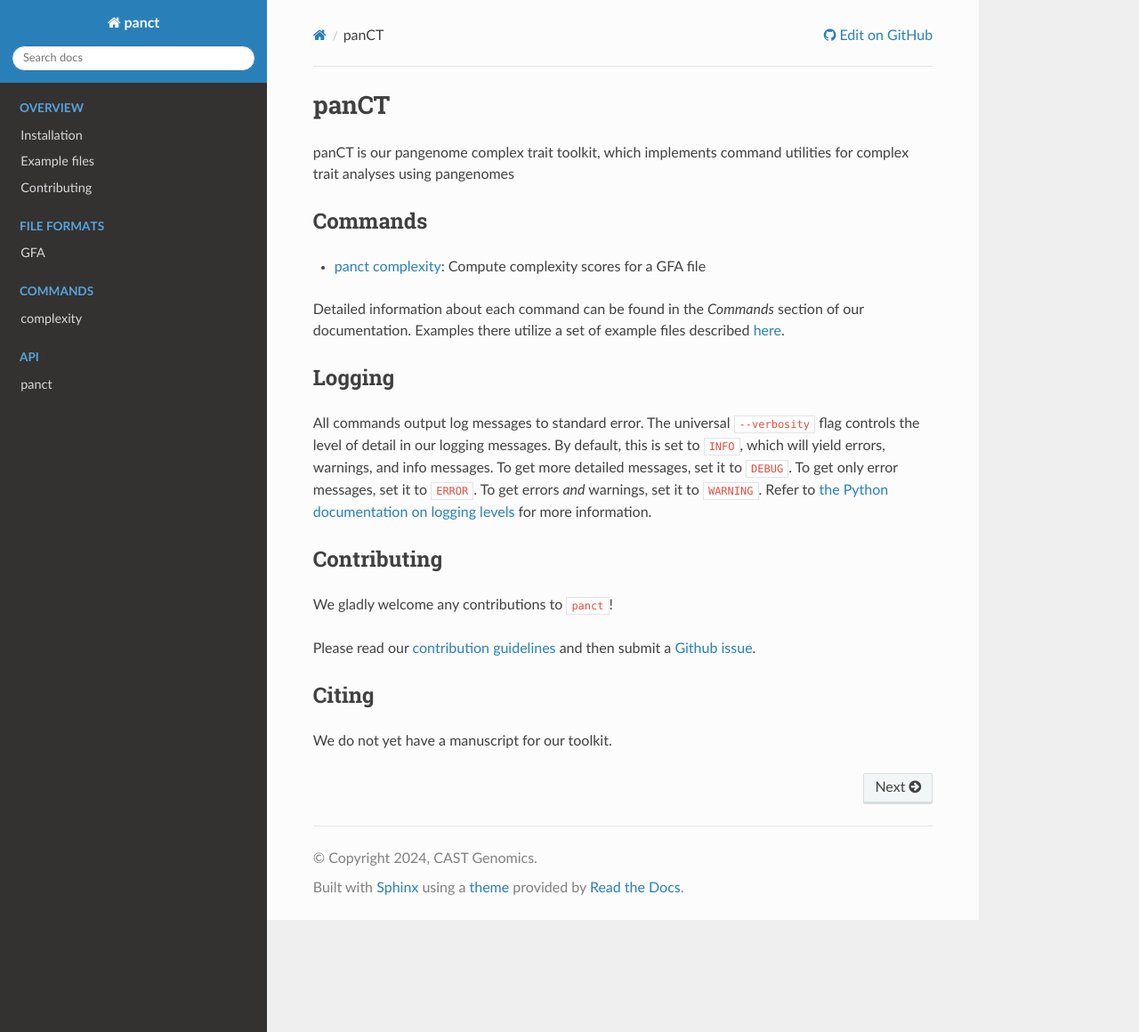
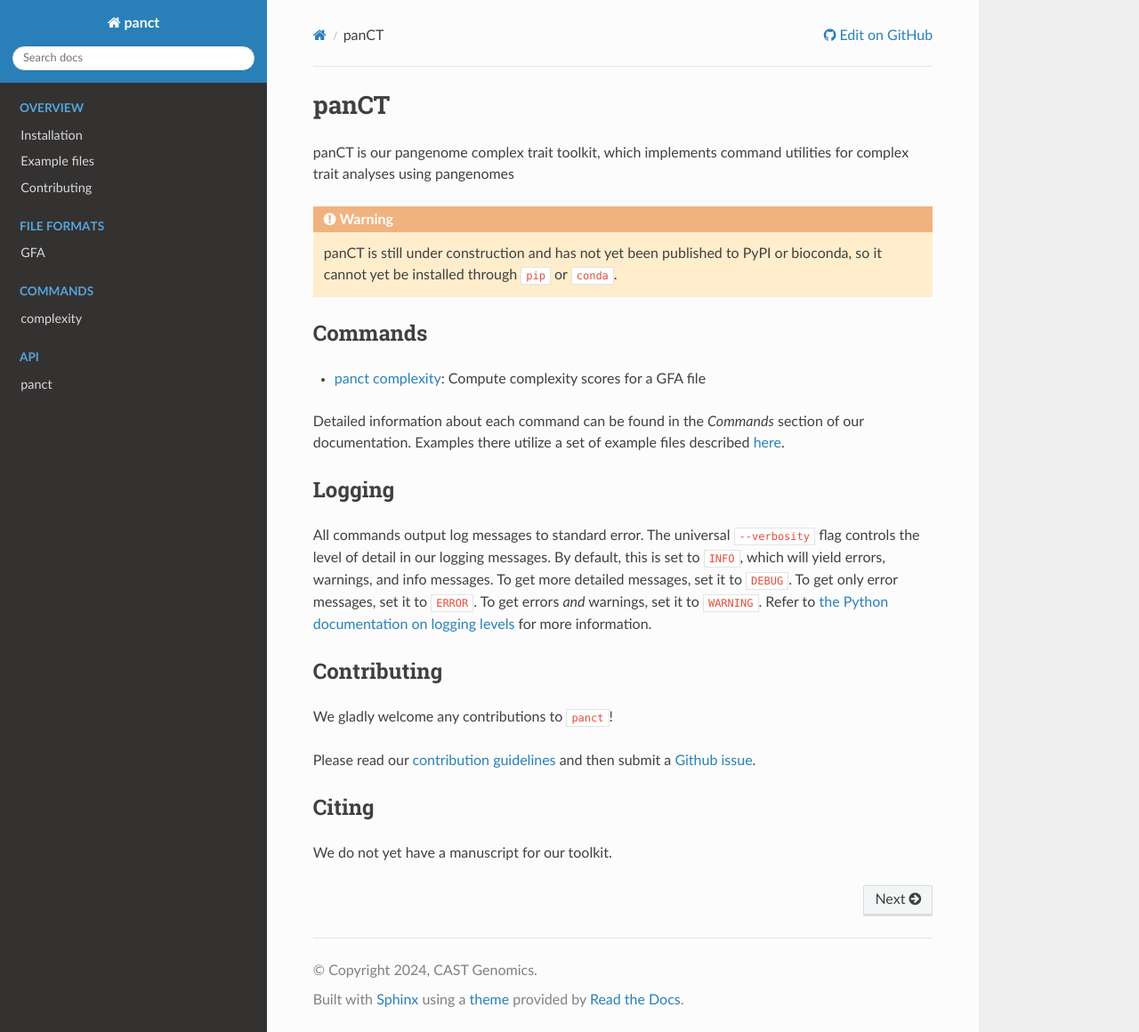
Before and after one commit to CAST-genomics/panCT, a Sphinx documentation site: the page built from docs/index.rst, in a window 1280 px wide and 1160 px high. Shown: the whole window at 89% size. Built offline with Sphinx 7.4.7 and the Read the Docs theme 2.0.0, drawn with Linux system fonts in a browser that asks for light colours.

Commit message:
also mention that panct is still under construction

```diff
--- a/docs/index.rst
+++ b/docs/index.rst
@@ -4,6 +4,9 @@ panCT
 =====
 
 panCT is our pangenome complex trait toolkit, which implements command utilities for complex trait analyses using pangenomes
+
+.. warning::
+   panCT is still under construction and has not yet been published to PyPI or bioconda, so it cannot yet be installed through ``pip`` or ``conda``.
 
 Commands
 ~~~~~~~~
--- a/docs/project_info/installation.rst
+++ b/docs/project_info/installation.rst
@@ -3,6 +3,9 @@
 ============
 Installation
 ============
+
+.. warning::
+   panCT is still under construction and has not yet been published to PyPI or bioconda, so it cannot yet be installed through ``pip`` or ``conda``. We will leave these docs here for later.
 
 Using pip
 ---------
```
